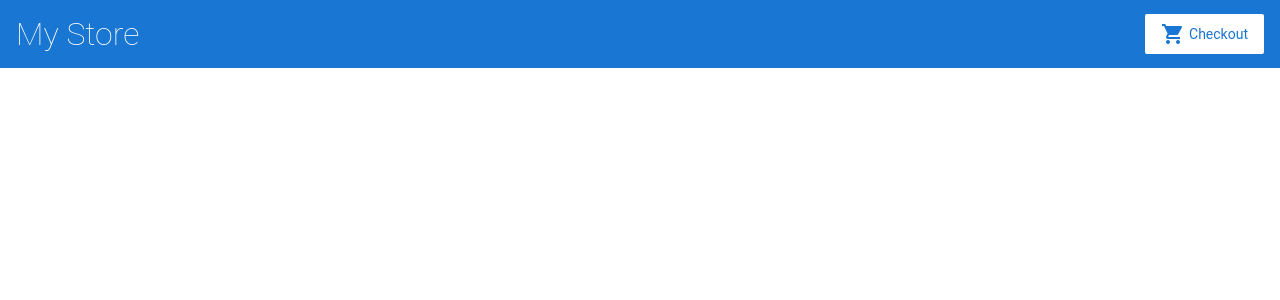
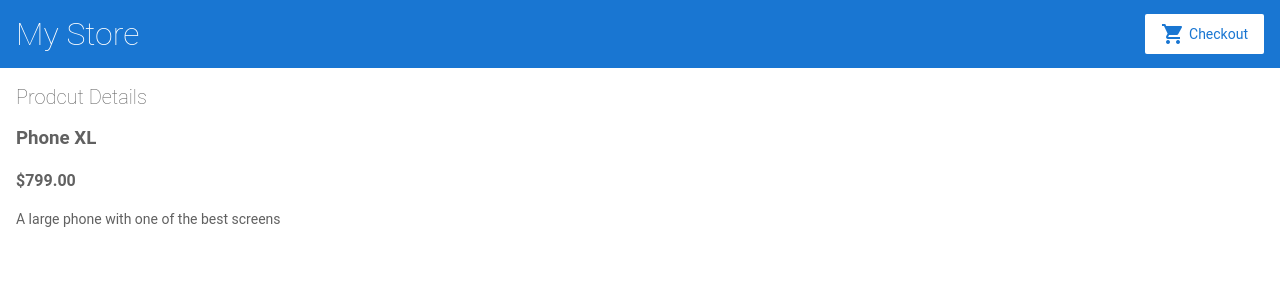
Before and after one commit to alexandrklimov/angular-awpj5m, an Angular app: page /products/0 in a window 1280 px wide. Before the commit this address led to /. Shown: the top 300 px of the page. Built offline with nearby package versions, Linux system fonts and the light colour scheme.

Commit message:
2 files modified, 3 added

```diff
--- a/src/app/app.module.ts
+++ b/src/app/app.module.ts
@@ -7,6 +7,7 @@
 import { TopBarComponent } from './top-bar/top-bar.component';
 import { ProductListComponent } from './product-list/product-list.component';
 import { ProductAlertsComponent } from './product-alerts/product-alerts.component';
+import { ProductDetailsComponent } from './product-details/product-details.component';
 
 @NgModule({
   imports: [
@@ -14,13 +15,15 @@
     ReactiveFormsModule,
     RouterModule.forRoot([
       { path: '', component: ProductListComponent },
+      {path:'products/:productId', component: ProductDetailsComponent}
     ])
   ],
   declarations: [
     AppComponent,
     TopBarComponent,
     ProductListComponent,
-    ProductAlertsComponent
+    ProductAlertsComponent,
+    ProductDetailsComponent
   ],
   bootstrap: [ AppComponent ]
 })
--- /dev/null
+++ b/src/app/product-details/product-details.component.html
@@ -0,0 +1,7 @@
+<h2>Prodcut Details</h2>
+
+<div *ngIf="product">
+  <h3>{{product.name}}</h3>
+  <h4>{{product.price | currency}}</h4>
+  <p>{{product.description}}</p>
+</div>
--- /dev/null
+++ b/src/app/product-details/product-details.component.ts
@@ -0,0 +1,22 @@
+import { Component, OnInit } from '@angular/core';
+import {ActivatedRoute} from '@angular/router';
+import {products} from '../products';
+
+@Component({
+  selector: 'app-product-details',
+  templateUrl: './product-details.component.html',
+  styleUrls: ['./product-details.component.css']
+})
+export class ProductDetailsComponent implements OnInit {
+
+  product;
+
+  constructor(private route: ActivatedRoute) { }
+
+  ngOnInit() {
+    this.route.paramMap.subscribe(params =>
+      this.product = products[+params.get('productId')]
+    )
+  }
+
+}
--- a/src/app/product-list/product-list.component.html
+++ b/src/app/product-list/product-list.component.html
@@ -1,9 +1,9 @@
 <h2>Products</h2>
 
 
-<div *ngFor="let product of products">
+<div *ngFor="let product of products; index as productId">
   <h3>
-    <a [title]="product.name +' details'">
+    <a [title]="product.name +' details'" [routerLink]="['/products', productId]">
       {{product.name}}
     </a>
   </h3>
```
Also changed, not shown: src/app/product-details/product-details.component.css (added).
